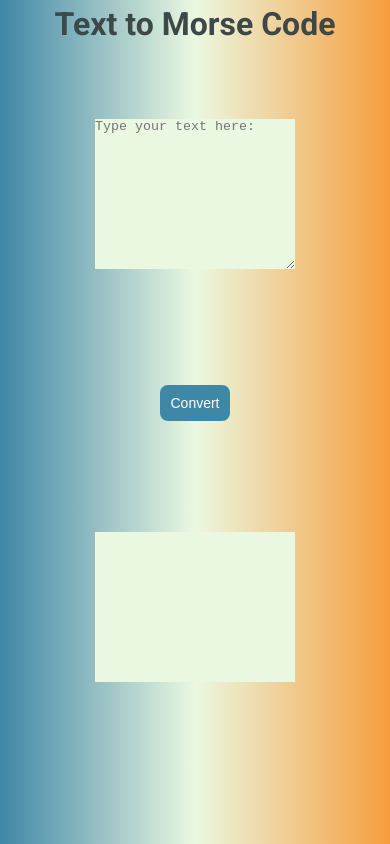
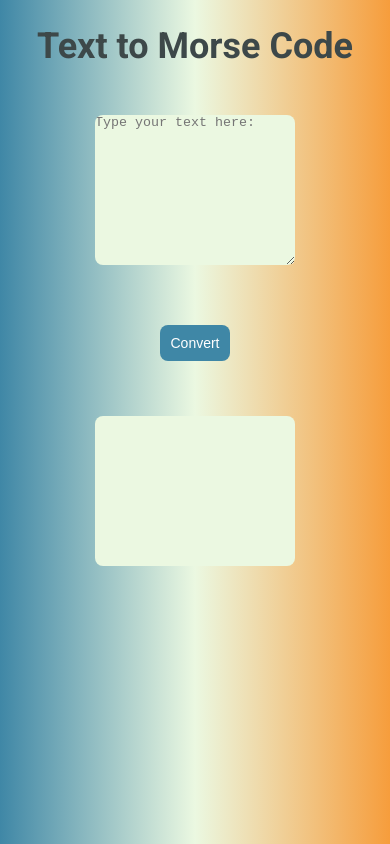
Before and after one commit to reshmyd/morse-code-tdd, a website with bundled scripts: page index.html in a window 390 px wide. Built offline with nearby package versions, Linux system fonts and the light colour scheme.

Commit message:
styling changes

```diff
--- a/styles.css
+++ b/styles.css
@@ -14,8 +14,13 @@ body {
   background: linear-gradient(0.25turn, #3f87a6, #ebf8e1, #f69d3c);
 }
 
+h1 {
+  margin: 100px;
+  font-size: 50px;
+}
+
 .container {
-  height: 80vh;
+  height: 20vh;
   display: flex;
   align-items: center;
   justify-content: space-around;
@@ -27,6 +32,7 @@ body {
   width: 300px;
   background-color:#ebf8e1;
   border: none;
+  border-radius: 8px;
 }
 
 .output-box {
@@ -34,6 +40,7 @@ body {
   width: 300px;
   overflow: scroll;
   background-color:#ebf8e1;
+  border-radius: 8px;
 }
 
 button {
@@ -45,13 +52,18 @@ button {
   color: white;
 }
 
-@media only screen and (max-width: 500px){
+@media only screen and (max-width: 600px){
   body {
     padding: 5px;
+  }
+  h1 {
+    margin: 20px;
+    font-size: 36px;
   }
   .container {
     margin-top: 20px;
     flex-direction: column;
+    height: 60vh;
   }
   .input-box, .output-box {
     width: 200px;
```
